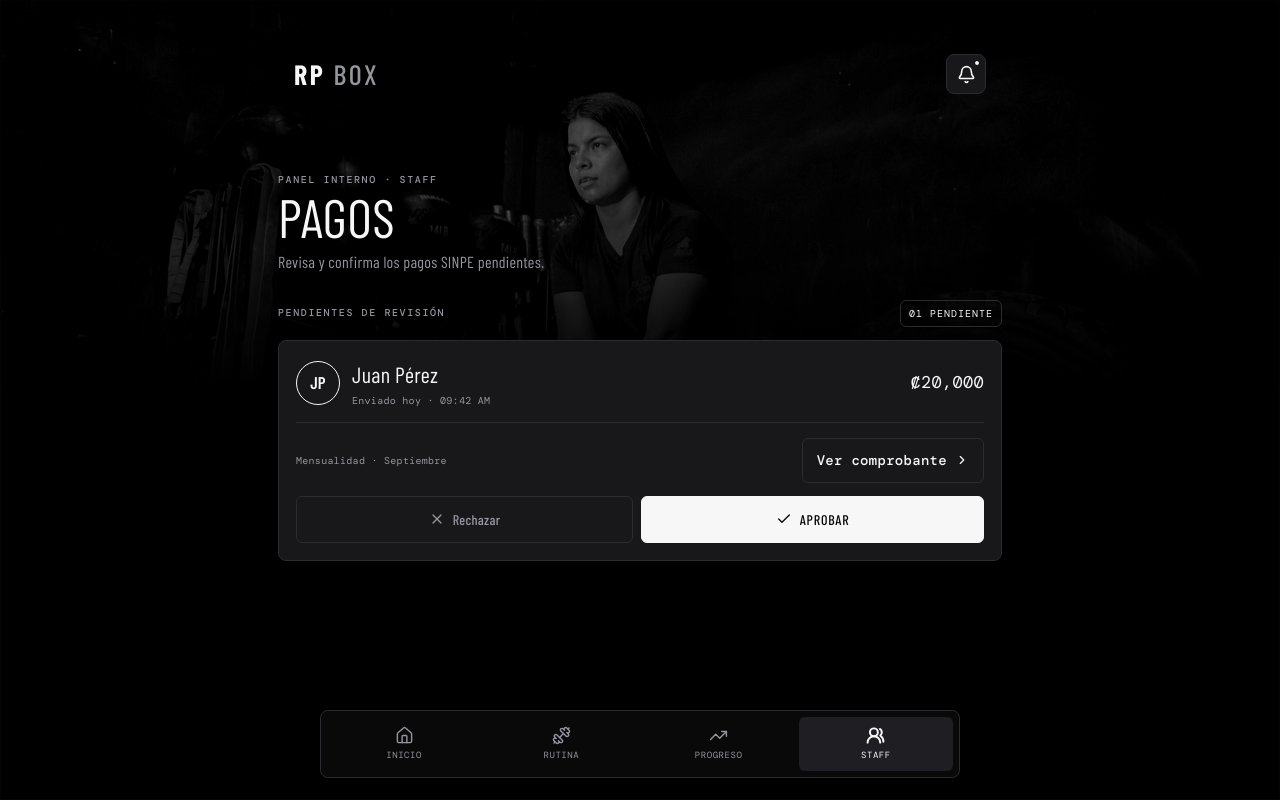
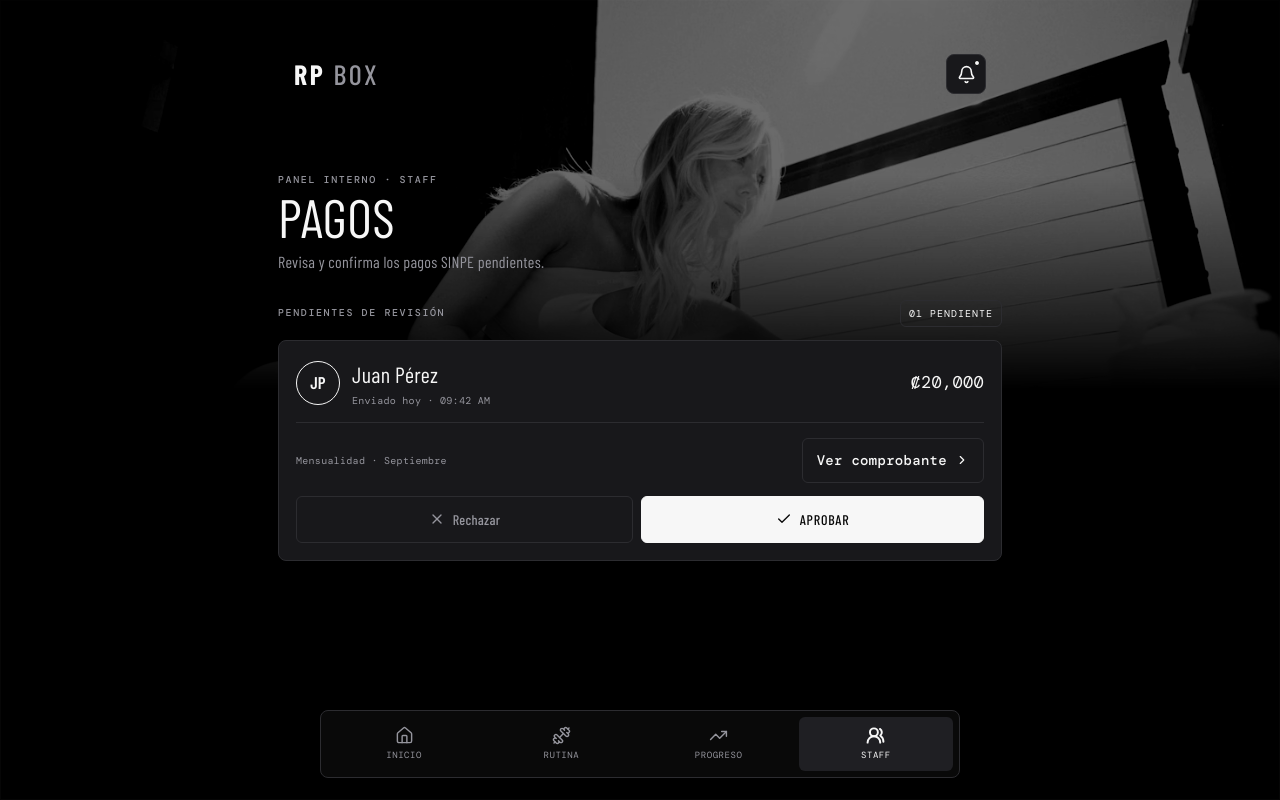
Before and after one commit to King1331/rp-box-gym, a React (Vite) app: page /staff in a window 1280 px wide. Built offline with nearby package versions, Linux system fonts and the light colour scheme; a web font is replaced by a local one.

Commit message:
feat: Changed hero pircture

```diff
--- a/src/index.css
+++ b/src/index.css
@@ -60,7 +60,7 @@ a { color: inherit; text-decoration: none; }
   inset: 0 0 auto;
   height: 390px;
   /* Cambia la URL externa por la ruta local */
-  background: #090909 url('/images/Atleta.jpg') center 15% / cover no-repeat;
+  background: #090909 url('/images/atleta2.jpg') center 15% / cover no-repeat;
   background-blend-mode: luminosity;
   opacity: .56;
   filter: grayscale(1) brightness(1.08) contrast(1.18);
```
Also changed, not shown: public/images/atleta2.jpg (added).
